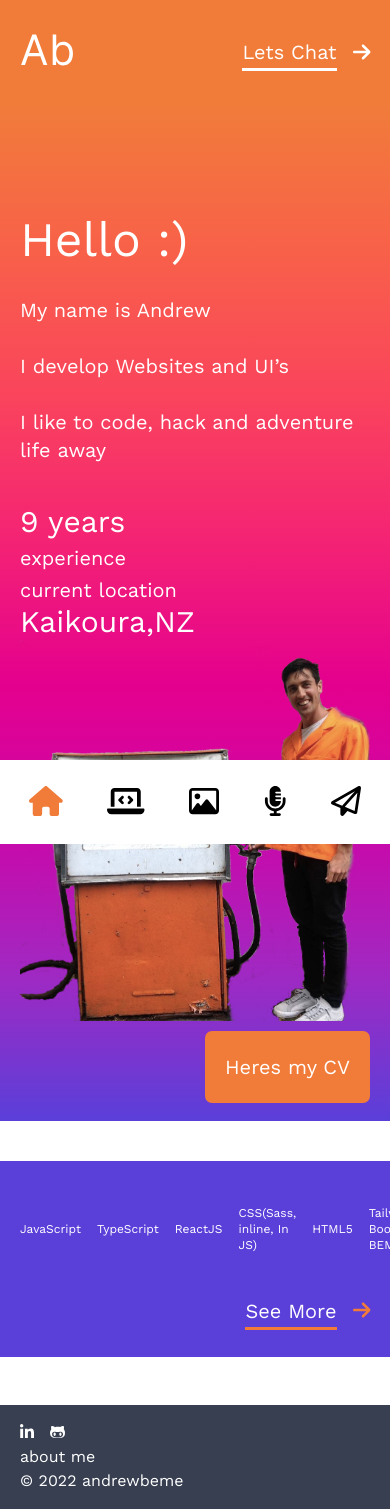
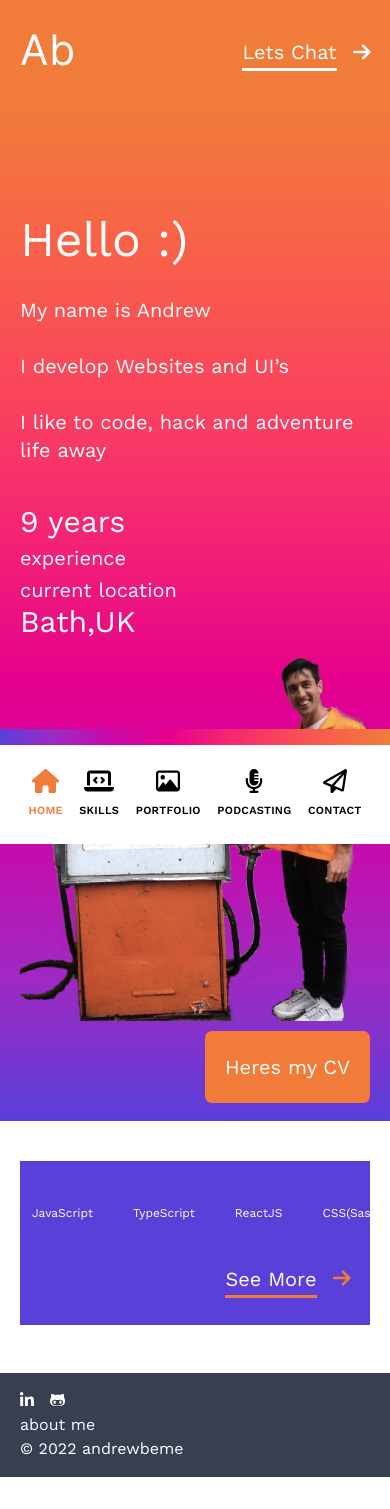
Before and after one commit to andrew-os/andrewbe-new, a Next.js app in the folder andrewbe-me/: page / in a window 390 px wide. After the commit the page ends 1477 px from the top, so only its background shows below. Built offline with nearby package versions, Linux system fonts and the light colour scheme.

Commit message:
fixes across site on snap slider, update location, set mobile menu font sizes on ios

```diff
--- a/andrewbe-me/components/KeySkillList.tsx
+++ b/andrewbe-me/components/KeySkillList.tsx
@@ -8,7 +8,7 @@ function clickTest() {
 export default function KeySkillList(){
     return (
       <div className="bg-secondary py-4 flex flex-col md:flex-row justify-between">
-            <ul className="flex md:flex-row items-center px-5 md:px-10 py-7 md:py-0 scroll-snap--slider">
+            <ul className="flex md:flex-row items-center md:px-10 py-7 md:py-0 scroll-snap--slider">
                 {homeSkillList.map(({title}) => (
                     <li className="inline-block md:flex snap-slide--item" key={title}>
                         <SkillListItem title={title}  />
--- a/andrewbe-me/components/MobileMenu.tsx
+++ b/andrewbe-me/components/MobileMenu.tsx
@@ -7,40 +7,47 @@ import { faComment, faImage, faPaperPlane } from "@fortawesome/free-regular-svg-
 export default function MobileMenu() {
   const router = useRouter();
   return (
-    <div className="md:hidden bg-white fixed bottom-0 w-full">
-      <div className="py-6">
-        <ul className="flex flex-row justify-evenly">
+    <div className="md:hidden bg-white fixed bottom-0 w-full z-40">
+      <div className="gradient-line w-full h-4"></div>
+      <div className="py-6 rounded-main">
+
+        <ul className="flex flex-row justify-evenly px-5">
            <li className="nav-link--mobile">
             <Link href="/">
-              <a className={`${router.pathname == "/" ? "active" : ""} text-3xl px-4`}>
+              <a className={`${router.pathname == "/" ? "active" : ""} text-2xl px-2 flex flex-col items-center content-center`}>
                 <FontAwesomeIcon icon={faHome} />
+                <span className="text-xios tracking-wide font-semibold uppercase pt-2">Home</span>
               </a>
             </Link>
           </li>
           <li className="nav-link--mobile">
             <Link href="/myskills">
-              <a className={`${router.pathname == "/myskills" ? "active" : ""} text-3xl px-4`}>
+              <a className={`${router.pathname == "/myskills" ? "active" : ""} text-2xl px-2  flex flex-col items-center content-center`}>
                 <FontAwesomeIcon icon={faLaptopCode} />
+                <span className="text-xios tracking-wide font-semibold uppercase pt-2">Skills</span>
               </a>
             </Link>
           </li>
           <li className="nav-link--mobile">
             <Link href="/portfolio">
-              <a className={`${router.pathname == "/portfolio" ? "active" : ""} text-3xl px-4`}>
+              <a className={`${router.pathname == "/portfolio" ? "active" : ""} text-2xl px-2  flex flex-col items-center content-center`}>
                 <FontAwesomeIcon icon={faImage} />
+                <span className="text-xios tracking-wide font-semibold uppercase pt-2">Portfolio</span>
               </a>
             </Link></li>
           <li className="nav-link--mobile">
             <Link href="/podcasting">
-              <a className={`${router.pathname == "/podcasting" ? "active" : ""} text-3xl px-4`}>
+              <a className={`${router.pathname == "/podcasting" ? "active" : ""} text-2xl px-2  flex flex-col items-center content-center`}>
                 <FontAwesomeIcon icon={faMicrophoneAlt} />
+                <span className="text-xios tracking-wide font-semibold uppercase pt-2">Podcasting</span>
               </a>
             </Link>
           </li>
           <li className="nav-link--mobile">
             <Link href="/contact">
-              <a className={`${router.pathname == "/contact" ? "active" : ""} text-3xl px-4`}>
+              <a className={`${router.pathname == "/contact" ? "active" : ""} text-2xl px-2  flex flex-col items-center content-center`}>
                 <FontAwesomeIcon icon={faPaperPlane} />
+                <span className="text-xios tracking-wide font-semibold uppercase pt-2">Contact</span>
               </a></Link></li>
         </ul>
       </div>
--- a/andrewbe-me/components/PorftolioList.tsx
+++ b/andrewbe-me/components/PorftolioList.tsx
@@ -4,9 +4,9 @@ import PortfolioListItem from "./PortfolioListItem"
 export default function PortfolioList(){
     return (
         <div className="bg-secondary py-4">
-            <ul className="flex flex-row px-10">
+            <ul className="flex md:flex-row items-center px-5 md:px-10 py-7 md:py-0 scroll-snap--slider">
                 {portfolioList.map(({title, link}) => (
-                    <li key={title}>
+                    <li key={title} className="inline-block md:flex snap-slide--item">
                         <PortfolioListItem title={title} link={link} />
                     </li>
                 ))}
--- a/andrewbe-me/components/PortfolioListItem.tsx
+++ b/andrewbe-me/components/PortfolioListItem.tsx
@@ -6,6 +6,6 @@ interface PortfolioItemProps{
 
 export default function PortfolioListItem({title, link}: PortfolioItemProps){
     return(
-        <a href={link} target="_blank" rel="noreferrer" className="link--has-underline text-white text-xs mr-4" >{title}</a>
+        <a href={link} target="_blank" rel="noreferrer" className="link--has-underline text-white text-xs mr-4 whitespace-nowrap" >{title}</a>
     )
 }
--- a/andrewbe-me/components/SkillListItem.tsx
+++ b/andrewbe-me/components/SkillListItem.tsx
@@ -6,6 +6,6 @@ interface SkillListItemProps{
 
 export default function SkillListItem({title}: SkillListItemProps){
     return(
-        <p className="text-white text-xs mr-4" >{title}</p>
+        <p className="text-white text-xs mr-4 whitespace-nowrap" >{title}</p>
     )
 }
--- a/andrewbe-me/pages/index.tsx
+++ b/andrewbe-me/pages/index.tsx
@@ -30,7 +30,7 @@ const Home: NextPage = () => {
                   <p className="md:text-5xl text-3xl pt-2 pb-1 text-white"><ExperienceYears /></p>
                   <span className='block text-xl pb-1 text-white'>experience</span>
                   <span className='text-xl text-white'>current location</span>
-                  <p className='md:text-5xl text-3xl text-white'>Kaikoura,NZ</p>
+                  <p className='md:text-5xl text-3xl text-white'>Bath,UK</p>
                 </div>
 
               </div>
@@ -42,7 +42,7 @@ const Home: NextPage = () => {
           </main>
         </div>
 
-        <div className='mt-10 container mx-auto '>
+        <div className='mt-10 container mx-auto px-5 md:px-0'>
           <KeySkillList />
         </div>
       </div>
--- a/andrewbe-me/pages/portfolio/index.tsx
+++ b/andrewbe-me/pages/portfolio/index.tsx
@@ -20,7 +20,6 @@ const Portfolio: NextPage = () => {
                         <TextBody>Having worked as a Frontend developer for numerous years I have worked on 100&apos;s of websites.</TextBody>
                         <TextBody>The main languages I use are HTML5, CSS and JavaScript. I have worked with a multitude of Content Management Systems, but predominetly Wordpress and Strapi for a headless CMS.</TextBody>
                         <TextBody>I am currently upskilling myself in UI and UX Design, using <a href="https://dribble.com/andrew-sans" rel='noreferrer' target="_blank" className='text-primary hover:text-secondary'>dribble</a> to portfolio my work.</TextBody>
-              {/* https://dribbble.com/andrew-sans */}
                     </article>
                 </main>
                 <div className='lg:pt-28'>
@@ -31,8 +30,8 @@ const Portfolio: NextPage = () => {
                 </article>
                 <PortfolioList />
             </div>
-        <Footer />
-        <MobileMenu />
+          <Footer />
+          <MobileMenu />
         </div>
     )
 }
--- a/andrewbe-me/styles/globals.css
+++ b/andrewbe-me/styles/globals.css
@@ -96,6 +96,11 @@ a {
     overflow-x: scroll;
   }
   .snap-slide--item{
+        --peek: 3rem;
+        --gutter: 1.5rem;
+    scroll-snap-align: center;
+    width: calc(100% - var(--peek) * 2);
+    margin: 0 calc(var(--gutter) / 2);
     scroll-snap-align: center;
   }
 
--- a/andrewbe-me/tailwind.config.js
+++ b/andrewbe-me/tailwind.config.js
@@ -13,7 +13,8 @@ module.exports = {
 
       },
       fontSize: {
-        'xxs': ['10px', '18px']
+        'xxs': ['10px', '18px'],
+        'xios': ['11px', '19px']
       },
       colors: {
         'primary': '#F17C3A',
--- a/andrewbe-me/utils/content.ts
+++ b/andrewbe-me/utils/content.ts
@@ -106,7 +106,7 @@ export const recentProjects = [
       link: 'https://www.studiocanal.com/'
     },
     {
-      title: 'Harry Potter and the Cursed Child (UK,US,DE, AU)',
+      title: 'Harry Potter and the Cursed Child',
       link: 'https://www.harrypottertheplay.com'
     },
     {
```
